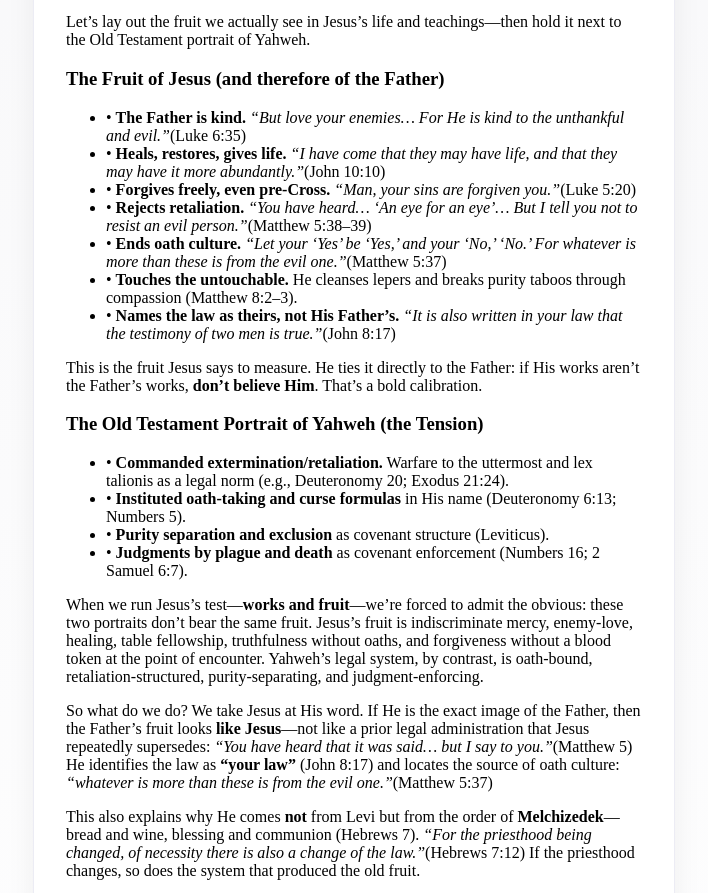
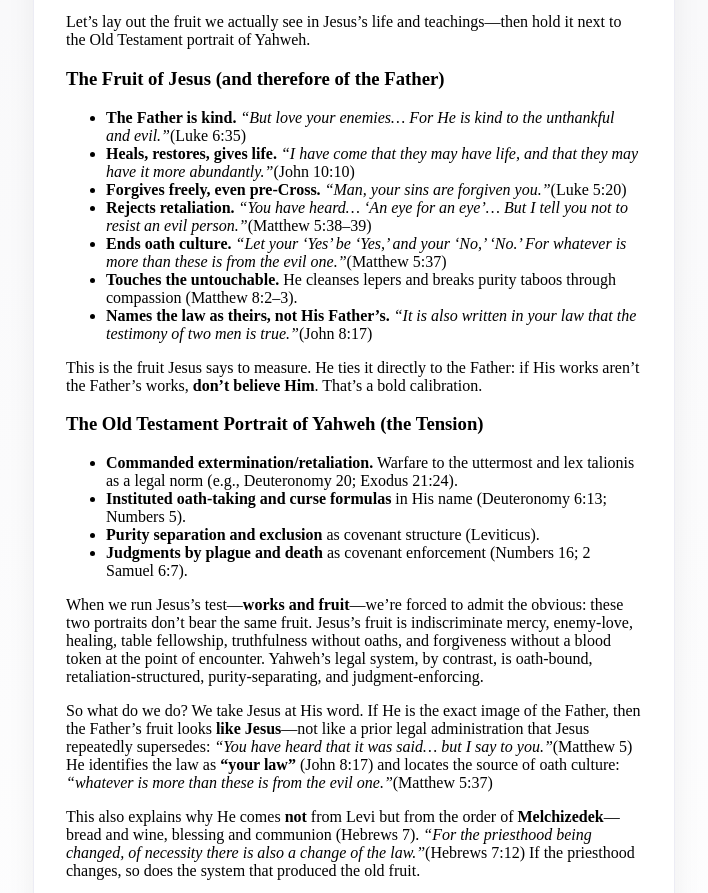
Before and after one commit to DuckyWebPages/abbaunveiled, an Astro site: page /blog/cant-argue-fruit in a window 1280 px wide. Shown: the part 857-1750 px from the top of the page, without its empty margins (286-994 px from the left). Built offline with nearby package versions, Linux system fonts and the light colour scheme; Astro itself is replaced by a stand-in of ours.

```diff
--- a/src/content/blog/cant-argue-fruit.mdx
+++ b/src/content/blog/cant-argue-fruit.mdx
@@ -26,22 +26,22 @@ Let’s lay out the fruit we actually see in Jesus’s life and teachings—then
 
 ### The Fruit of Jesus (and therefore of the Father)
 
-- • **The Father is kind.** *“But love your enemies… For He is kind to the unthankful and evil.”*(Luke 6:35)
-- • **Heals, restores, gives life.** *“I have come that they may have life, and that they may have it more abundantly.”*(John 10:10)
-- • **Forgives freely, even pre-Cross.** *“Man, your sins are forgiven you.”*(Luke 5:20)
-- • **Rejects retaliation.** *“You have heard… ‘An eye for an eye’… But I tell you not to resist an evil person.”*(Matthew 5:38–39)
-- • **Ends oath culture.** *“Let your ‘Yes’ be ‘Yes,’ and your ‘No,’ ‘No.’ For whatever is more than these is from the evil one.”*(Matthew 5:37)
-- • **Touches the untouchable.** He cleanses lepers and breaks purity taboos through compassion (Matthew 8:2–3).
-- • **Names the law as theirs, not His Father’s.** *“It is also written in your law that the testimony of two men is true.”*(John 8:17)
+-  **The Father is kind.** *“But love your enemies… For He is kind to the unthankful and evil.”*(Luke 6:35)
+-  **Heals, restores, gives life.** *“I have come that they may have life, and that they may have it more abundantly.”*(John 10:10)
+-  **Forgives freely, even pre-Cross.** *“Man, your sins are forgiven you.”*(Luke 5:20)
+-  **Rejects retaliation.** *“You have heard… ‘An eye for an eye’… But I tell you not to resist an evil person.”*(Matthew 5:38–39)
+-  **Ends oath culture.** *“Let your ‘Yes’ be ‘Yes,’ and your ‘No,’ ‘No.’ For whatever is more than these is from the evil one.”*(Matthew 5:37)
+-  **Touches the untouchable.** He cleanses lepers and breaks purity taboos through compassion (Matthew 8:2–3).
+-  **Names the law as theirs, not His Father’s.** *“It is also written in your law that the testimony of two men is true.”*(John 8:17)
 
 This is the fruit Jesus says to measure. He ties it directly to the Father: if His works aren’t the Father’s works, **don’t believe Him**. That’s a bold calibration.
 
 ### The Old Testament Portrait of Yahweh (the Tension)
 
-- • **Commanded extermination/retaliation.** Warfare to the uttermost and lex talionis as a legal norm (e.g., Deuteronomy 20; Exodus 21:24).
-- • **Instituted oath-taking and curse formulas** in His name (Deuteronomy 6:13; Numbers 5).
-- • **Purity separation and exclusion** as covenant structure (Leviticus).
-- • **Judgments by plague and death** as covenant enforcement (Numbers 16; 2 Samuel 6:7).
+-  **Commanded extermination/retaliation.** Warfare to the uttermost and lex talionis as a legal norm (e.g., Deuteronomy 20; Exodus 21:24).
+-  **Instituted oath-taking and curse formulas** in His name (Deuteronomy 6:13; Numbers 5).
+-  **Purity separation and exclusion** as covenant structure (Leviticus).
+-  **Judgments by plague and death** as covenant enforcement (Numbers 16; 2 Samuel 6:7).
 
 When we run Jesus’s test—**works and fruit**—we’re forced to admit the obvious: these two portraits don’t bear the same fruit. Jesus’s fruit is indiscriminate mercy, enemy-love, healing, table fellowship, truthfulness without oaths, and forgiveness without a blood token at the point of encounter. Yahweh’s legal system, by contrast, is oath-bound, retaliation-structured, purity-separating, and judgment-enforcing.
 
--- a/src/content/blog/hebrews-8-replacement.mdx
+++ b/src/content/blog/hebrews-8-replacement.mdx
@@ -17,7 +17,6 @@ By W.R. Selvig
 Abbunveiled@gmail.com
 
 
-
 Hebrews 8 builds on the argument of chapter 7 and takes it even further. After describing the old covenant as weak and annulled, the writer quotes Jeremiah 31 to show that a completely new covenant was promised long before Jesus arrived. The very fact that God announced a “new covenant” means the first one was never final.
 
 Hebrews 8:7 states it plainly: “For if that first covenant had been faultless, then no place would have been sought for a second.” The text does not soften its language. The old covenant had a fault. It was not perfect. It carried within it the seeds of its own replacement.
```
Also changed, not shown: src/content/blog/9-14-25-the-prayer-of-oneness.mdx (renamed from src/content/blog/September 2025/9-14-25-the-prayer-of-oneness.mdx).
